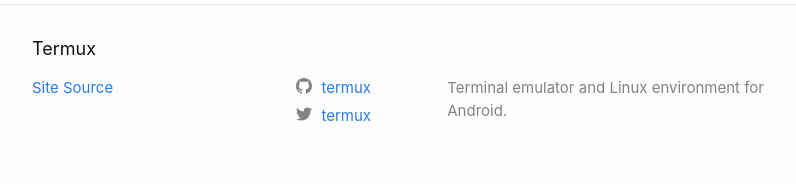
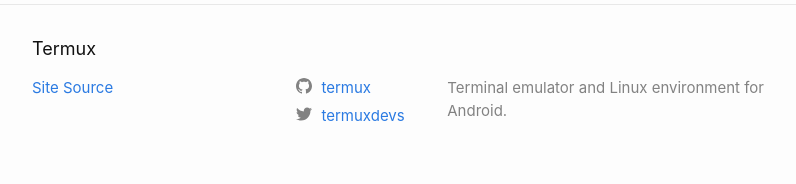
Before and after one commit to termux/termux.github.io, a Jekyll site: the page built from index.md, in a window 1280 px wide. Shown: the part 1289-1473 px from the top of the page, without its empty margins (238-1034 px from the left). Built offline with Jekyll 4.4.1, drawn with Linux system fonts in a browser that asks for light colours; Markdown is read by kramdown in place of the engine named in the settings.

Commit message:
Changed: Change primary twitter user to https://twitter.com/termuxdevs

```diff
--- a/_config.yml
+++ b/_config.yml
@@ -19,7 +19,7 @@
 baseurl: "" # the subpath of your site, e.g. /blog
 url: "https://termux.github.io" # the base hostname & protocol for your site, e.g. http://example.com
 site_source: "https://github.com/termux/termux.github.io"
-twitter_username: termux
+twitter_username: termuxdevs
 github_username:  termux
 
 github: [metadata]
```
